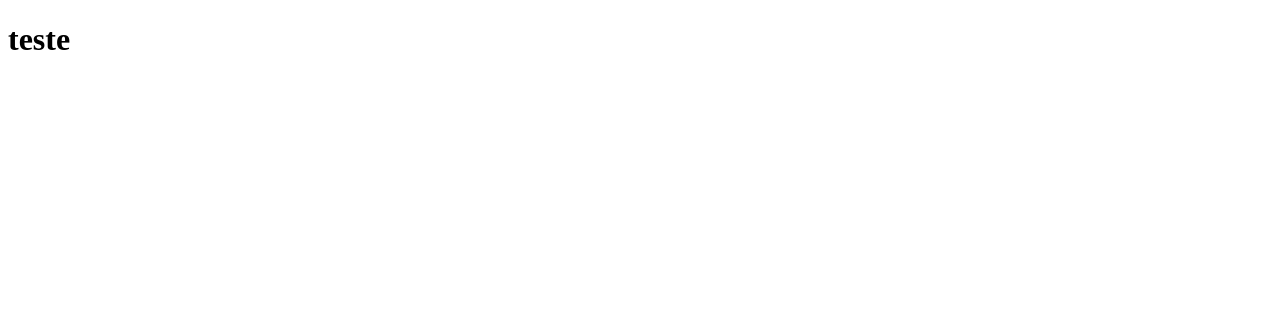
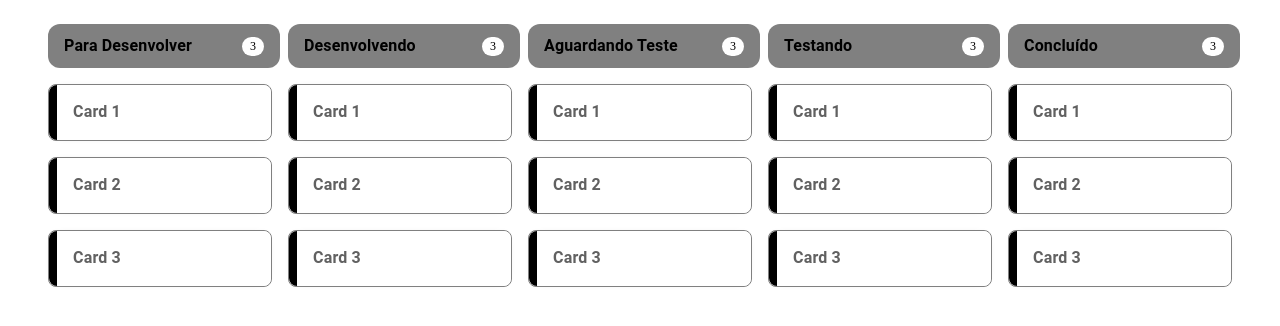
Before and after one commit to eugeogeo/kanban-core, a React (Vite) app: page / in a window 1280 px wide. Shown: the top 326 px of the page. Built offline with nearby package versions, Linux system fonts and the light colour scheme.

Commit message:
feat: add board

```diff
--- /dev/null
+++ b/src/@types/data.ts
@@ -0,0 +1,4 @@
+export type Card = {
+  id: string;
+  title: string;
+};
--- a/src/App.tsx
+++ b/src/App.tsx
@@ -1,5 +1,7 @@
+import Board from "./componentes/Board";
+
 function App() {
-  return <h1>teste</h1>;
+  return <Board />;
 }
 
 export default App;
--- /dev/null
+++ b/src/componentes/Board.tsx
@@ -0,0 +1,77 @@
+import { Box } from "@mui/material";
+import { useCallback, useEffect, useState } from "react";
+import type { Card } from "../@types/data";
+import { ColumnBoard } from "../@types/enum";
+import ColumnsBoard from "./ColumnsBoard";
+
+const Board = () => {
+  const raias = [
+    ColumnBoard.PARA_DESENVOLVER,
+    ColumnBoard.DESENVOLVENDO,
+    ColumnBoard.AGUARDANDO_TESTS,
+    ColumnBoard.TESTANDO,
+    ColumnBoard.CONCLUIDOS,
+  ];
+
+  const [collapsedColumns, setCollapsedColumns] = useState<Record<ColumnBoard, boolean>>(
+    raias.reduce(
+      (acc, raia) => {
+        acc[raia] = false;
+        return acc;
+      },
+      {} as Record<ColumnBoard, boolean>,
+    ),
+  );
+
+  const [isLoading, _setIsLoading] = useState(false);
+  const [cards, setCards] = useState<Card[]>([]);
+
+  const toggleCollapse = (columnName: ColumnBoard) => {
+    setCollapsedColumns((prev) => ({
+      ...prev,
+      [columnName]: !prev[columnName],
+    }));
+  };
+
+  const openColumnsCount = Object.values(collapsedColumns).filter((v) => !v).length || 1;
+
+  // TODO: implementar get data
+  const getData = useCallback(() => {
+    setCards([
+      { id: "1", title: "Card 1" },
+      { id: "2", title: "Card 2" },
+      { id: "3", title: "Card 3" },
+    ]);
+  }, []);
+
+  useEffect(() => {
+    getData();
+  }, [getData]);
+
+  return (
+    <Box pt={2} sx={{ px: 3, minWidth: "85vw", overflowAnchor: "none" }}>
+      <Box
+        display="flex"
+        flexDirection="row"
+        justifyContent="start"
+        gap={2}
+        sx={{ px: 2, overflowX: "none", overflowY: "auto", height: "calc(100vh - 145px)" }}
+      >
+        {raias.map((raia) => (
+          <ColumnsBoard
+            key={raia}
+            raia={raia}
+            cards={cards}
+            columnsLength={raias.length}
+            handleCollapse={() => toggleCollapse(raia)}
+            isLoading={isLoading}
+            openColumnsCount={openColumnsCount}
+            isCollapsed={collapsedColumns[raia]}
+          />
+        ))}
+      </Box>
+    </Box>
+  );
+};
+
+export default Board;
```
